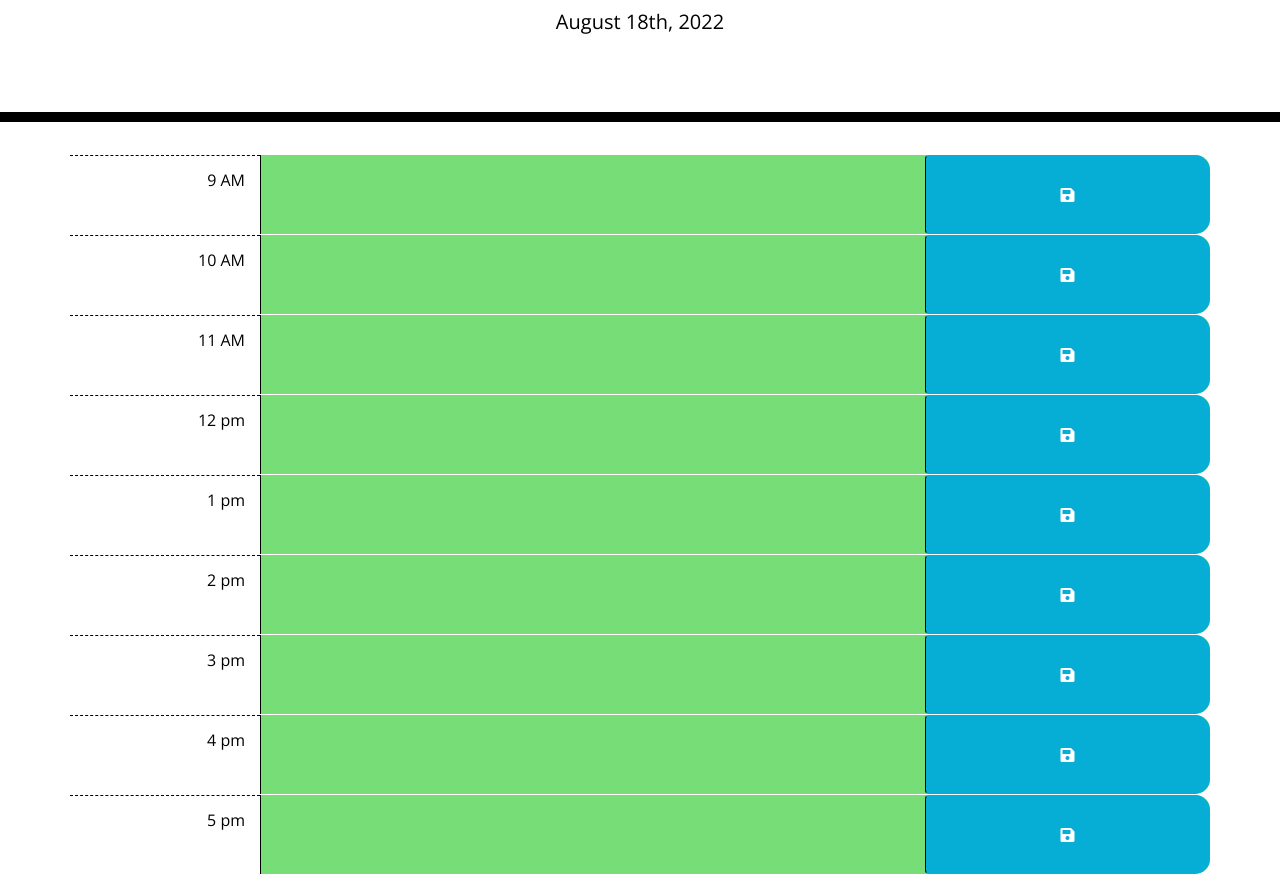
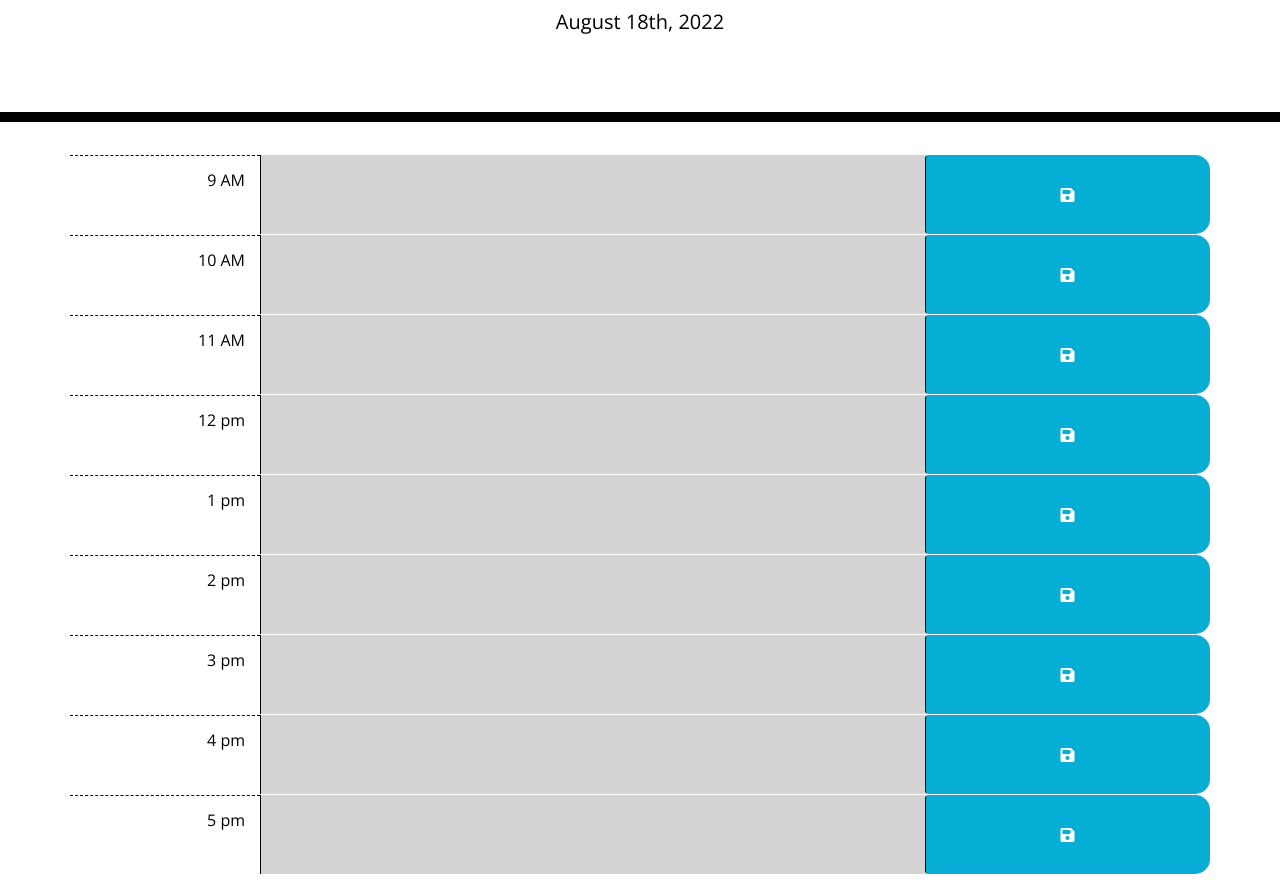
Before and after one commit to ckrum21/Work-Day-Scheduler, a plain HTML site: page index.html in a window 1280 px wide. Shown: the part 182-1072 px from the top of the page. Drawn offline with nearby package versions, Linux system fonts and the light colour scheme.

Commit message:
README and comments

```diff
--- a/assets/javascript/script.js
+++ b/assets/javascript/script.js
@@ -1,9 +1,10 @@
 
-
+//displays current date
 var timeDisplayEl = moment();
 $("#currentDay").text(timeDisplayEl.format("MMMM Do, YYYY"));
-
+//main function
 $(document).ready(function () {
+    //allows save button to save typed infomation to local storage
   $(".saveBtn").on("click", function () {
 
       var text = $(this).siblings(".task").val();
@@ -12,13 +13,13 @@ $(document).ready(function () {
 
       localStorage.setItem(time, text);
   })
-
-  function timeTracker() {
+ //allows time blocks to change depending on current time
+  function colorBlocks() {
 
       var timeNow = moment().hour();
-
+    //
       $(".time-block").each(function () {
-          var blockTime = parseInt($(this).attr("id"));
+          var blockTime = parseInt($(this).attr("value"));
 
 
           if (blockTime < timeNow) {
@@ -39,16 +40,16 @@ $(document).ready(function () {
           }
       })
   }
-
+//saves typed information to local storage
   $("#hour9 .task").val(localStorage.getItem("hour9"));
   $("#hour10 .task").val(localStorage.getItem("hour10"));
   $("#hour11 .task").val(localStorage.getItem("hour11"));
   $("#hour12 .task").val(localStorage.getItem("hour12"));
-  $("#hour1 .task").val(localStorage.getItem("hour1"));
-  $("#hour2 .task").val(localStorage.getItem("hour2"));
-  $("#hour3 .task").val(localStorage.getItem("hour3"));
-  $("#hour4 .task").val(localStorage.getItem("hour4"));
-  $("#hour5 .task").val(localStorage.getItem("hour5"));
+  $("#hour13 .task").val(localStorage.getItem("hour13"));
+  $("#hour14 .task").val(localStorage.getItem("hour14"));
+  $("#hour15 .task").val(localStorage.getItem("hour15"));
+  $("#hour16 .task").val(localStorage.getItem("hour16"));
+  $("#hour17 .task").val(localStorage.getItem("hour17"));
 
- timeTracker();
+ colorBlocks();
 })
--- a/index.html
+++ b/index.html
@@ -31,11 +31,8 @@
     <div class="container">
       <!-- Timeblocks go here -->
       <table class="table table-bordered time-block">
-
-        <tbody>
-
-
-          <div id="hour9" class="row time-block">
+          <!--9 am block-->
+        <div id="hour9" value="9" class="row time-block">
             <div class="col-md-2 hour">
                 9 AM
             </div>
@@ -43,8 +40,8 @@
             </textarea>
             <button class="btn saveBtn col-md-3"><i class="fas fa-save"></i></button>
         </div>
-
-        <div id="hour10" class="row time-block">
+<!--10 am block-->
+        <div id="hour10" value= "10" class="row time-block">
           <div class="col-md-2 hour">
               10 AM
           </div>
@@ -52,8 +49,8 @@
           </textarea>
           <button class="btn saveBtn col-md-3"><i class="fas fa-save"></i></button>
         </div>
-
-      <div id="hour11" class="row time-block">
+<!--11 am block-->
+        <div id="hour11" value="11" class="row time-block">
         <div class="col-md-2 hour">
             11 AM
         </div>
@@ -61,8 +58,8 @@
         </textarea>
         <button class="btn saveBtn col-md-3"><i class="fas fa-save"></i></button>
         </div>
-
-    <div id="hour12" class="row time-block">
+<!--12 pm block-->
+        <div id="hour12" value="12" class="row time-block">
         <div class="col-md-2 hour">
             12 pm
         </div>
@@ -70,8 +67,8 @@
         </textarea>
         <button class="btn saveBtn col-md-3"><i class="fas fa-save"></i></button>
         </div>
-
-  <div id="hour1" class="row time-block">
+<!--1 pm block-->
+        <div id="hour13" value="13" class="row time-block">
         <div class="col-md-2 hour">
           1 pm
         </div>
@@ -79,8 +76,8 @@
         </textarea>
         <button class="btn saveBtn col-md-3"><i class="fas fa-save"></i></button>
         </div>
-
-<div id="hour2" class="row time-block">
+<!--2 pm block-->
+      <div id="hour14" value="14"  class="row time-block">
         <div class="col-md-2 hour">
             2 pm
         </div>
@@ -88,8 +85,8 @@
         </textarea>
         <button class="btn saveBtn col-md-3"><i class="fas fa-save"></i></button>
       </div>
-
-<div id="hour3" class="row time-block">
+<!--3 pm block-->
+      <div id="hour15" value="15" class="row time-block">
         <div class="col-md-2 hour">
             3 pm
         </div>
@@ -97,8 +94,8 @@
         </textarea>
         <button class="btn saveBtn col-md-3"><i class="fas fa-save"></i></button>
       </div>
-
-<div id="hour4" class="row time-block">
+<!--4 pm block-->
+      <div id="hour16" value="16"  class="row time-block">
         <div class="col-md-2 hour">
             4 pm
         </div>
@@ -106,8 +103,8 @@
         </textarea>
         <button class="btn saveBtn col-md-3"><i class="fas fa-save"></i></button>
       </div>
-
-<div id="hour5" class="row time-block">
+<!--5 pm block-->
+      <div id="hour17" value="17"  class="row time-block">
         <div class="col-md-2 hour">
             5 pm
         </div>
```
Also changed, not shown: assets/images/Picture1.jpg (added), assets/images/Picture2.jpg (added), 1 other file. Lines whose indentation alone changed are shown as unchanged.
